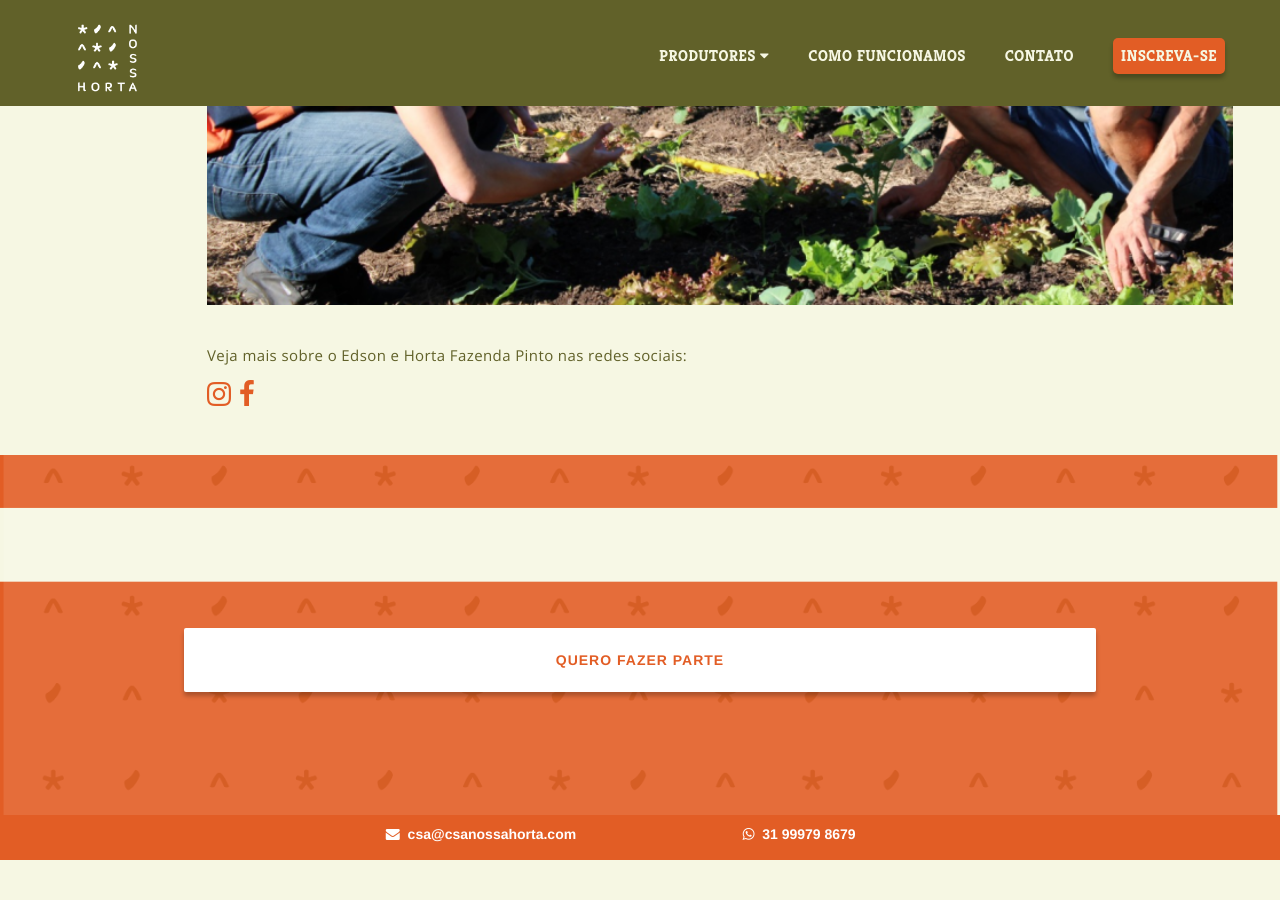
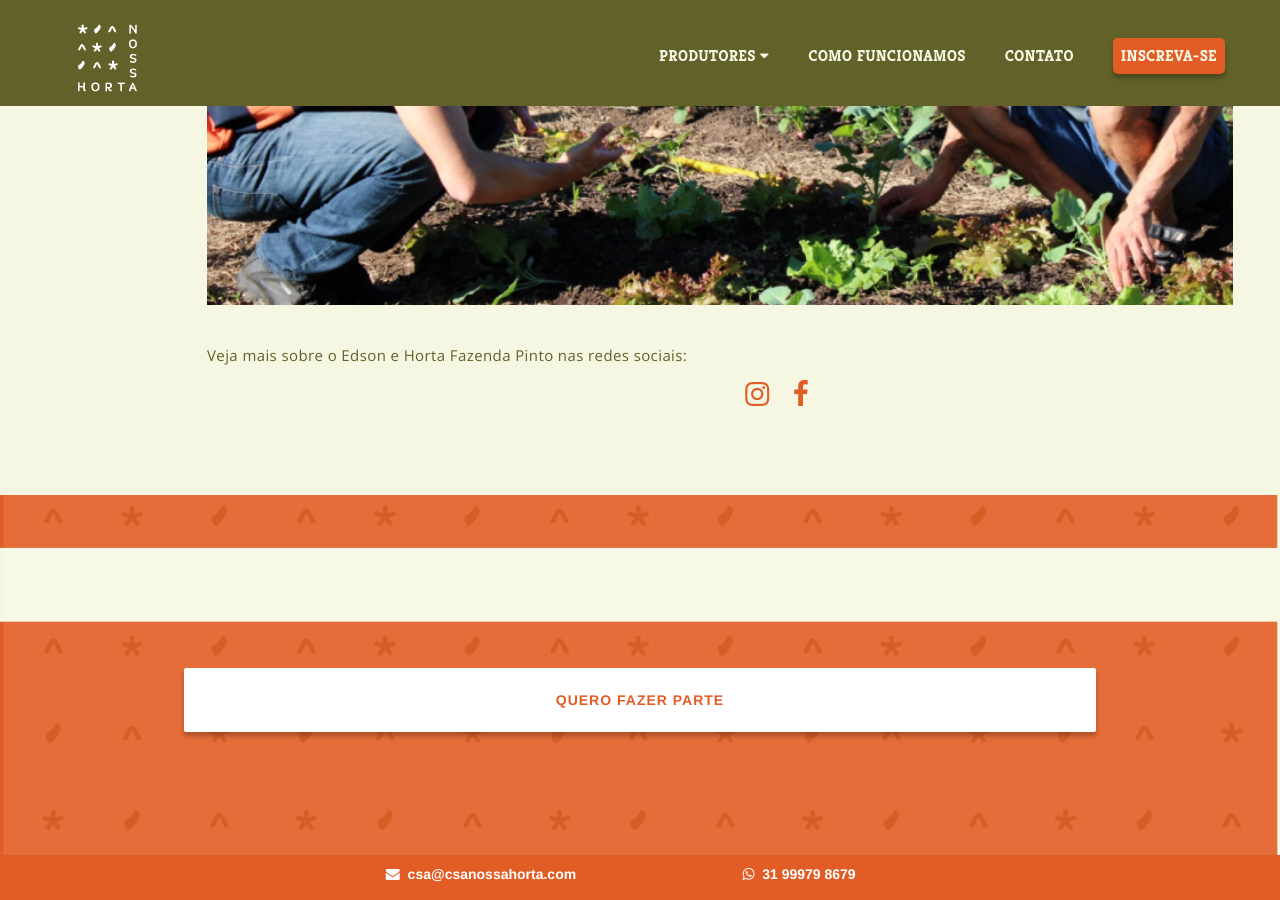
Before and after one commit to csanossahorta/csanossahorta.github.io, a Jekyll site: the page built from _pages/edson.md, in a window 1280 px wide and 900 px high, scrolled down 3315 px. Built offline with Jekyll 4.4.1, drawn with Linux system fonts in a browser that asks for light colours; nearby versions of some CDN libraries; before the commit the page ends 4175 px from its top, so only the background shows below that.

Commit message:
social links

```diff
--- a/_layouts/agricultores.html
+++ b/_layouts/agricultores.html
@@ -29,12 +29,15 @@
     <br>
     {{ content }}
     <p>Veja mais sobre o {{ page.title }} e {{ page.where }} nas redes sociais:</p>
+    <div class="center">
         <a class="menu-item social" href="{{ page.instagram }}" target="_blank">
           <i class="fa fa-instagram fa-1_5x" aria-hidden="true"></i>
         </a>
+        &nbsp;
         <a class="menu-item social" href="{{ page.facebook }}" target="_blank">
           <i class="fa fa-facebook fa-1_5x" aria-hidden="true"></i>
         </a>
+    </div>
     <br>
     <br>
 
--- a/css/main.css
+++ b/css/main.css
@@ -144,6 +144,9 @@ a {
 /*---------------------------------------
     General
 -----------------------------------------*/
+.center{
+    text-align: center !important;
+}
 
 .logo{
     width: 60%;
```
Also changed, not shown: 5 other files. Lines whose indentation alone changed are shown as unchanged.
